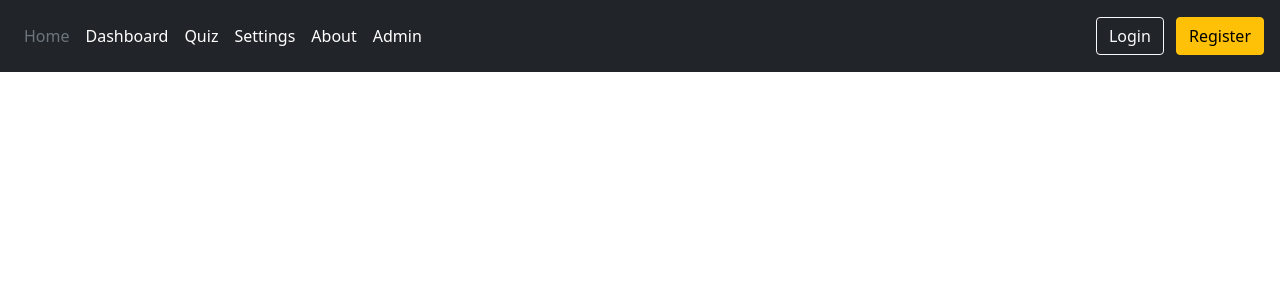
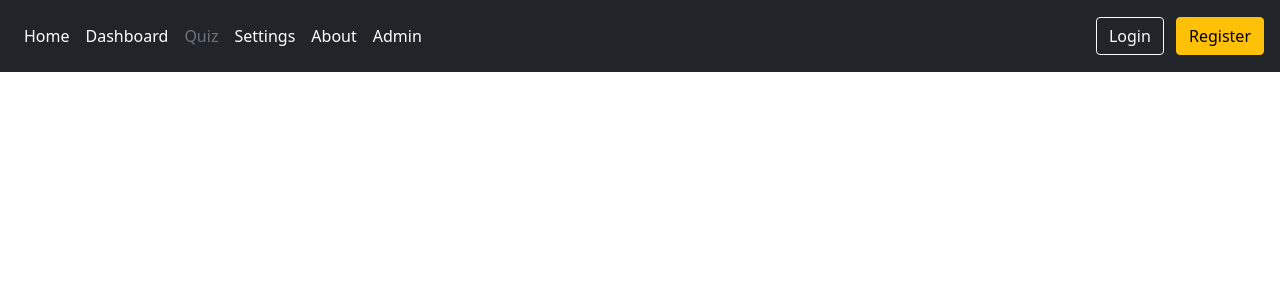
Before and after one commit to mariodragun/MS4-Django-Mario-Dragun, a Django app: template templates/core/quiz.html in a window 1280 px wide. Shown: the top 300 px of the page. Run offline with Django 3.2, Linux system fonts and the light colour scheme; the template is opened without the code that fills it, so the values that code supplies are empty.

Commit message:
styling changes, moving styles outside of html

```diff
--- a/core/views.py
+++ b/core/views.py
@@ -19,11 +19,15 @@ def quiz(request, id):
     # load correct template
     template = loader.get_template("core/quiz.html")
 
+    """Check if quiz has been started (QuizTaken)
+    - if not se
+    """
+
     try:
         # try and find quiz object based on the provided `id`
         quiz_object = Quiz.objects.get(id=id, is_active=True)
         # define context to be sent to template
-        context = {"quiz_object": quiz_object, "questions": quiz_object.questions.all()}
+        context = {"quiz_object": quiz_object, "questions": quiz_object.questions.all(), "started": False}
     except Exception:
         # display exception error
         error_template = loader.get_template("common/errors/http_404.html")
--- /dev/null
+++ b/files/static/css/error.css
@@ -0,0 +1,3 @@
+#error-view {
+    margin-top: 60px;
+}
--- /dev/null
+++ b/files/static/css/index.css
@@ -0,0 +1,3 @@
+#nav-index {
+    color: rgb(108, 117, 125) !important;
+}
--- /dev/null
+++ b/files/static/css/quiz.css
@@ -0,0 +1,17 @@
+#nav-quiz {
+    color: rgb(108, 117, 125) !important;
+}
+
+#quiz-description .card {
+    min-width: 40%;
+    margin-top: 40px;
+    margin-bottom: 40px;
+}
+
+#quiz-description .card .button-wrapper {
+    padding: 10px;
+}
+
+#quiz-description .card .button-wrapper button {
+    float: right;
+}
--- a/templates/common/site_header.html
+++ b/templates/common/site_header.html
@@ -1,11 +1,11 @@
-<header class="p-3 bg-dark text-white">
+<header class="p-3 bg-dark text-white" id="header-nav">
     <div class="d-flex flex-wrap align-items-center justify-content-center justify-content-lg-start">
 
         <ul class="nav col-12 col-lg-auto me-lg-auto mb-2 justify-content-center mb-md-0">
-            <li><a href="#" class="nav-link px-2 text-secondary">Home</a></li>
-            <li><a href="#" class="nav-link px-2 text-white">Dashboard</a></li>
-            <li><a href="#" class="nav-link px-2 text-white">Quiz</a></li>
-            <li><a href="#" class="nav-link px-2 text-white">Settings</a></li>
+            <li><a href="{% url 'quiz:index' %}" class="nav-link px-2 text-white" id="nav-index">Home</a></li>
+            <li><a href="#" class="nav-link px-2 text-white" id="nav-dashboard">Dashboard</a></li>
+            <li><a href="{% url 'quiz:quiz_start' 1 %}" class="nav-link px-2 text-white" id="nav-quiz">Quiz</a></li>
+            <li><a href="#" class="nav-link px-2 text-white" id="nav-settings">Settings</a></li>
             <li><a href="#" class="nav-link px-2 text-white">About</a></li>
             <li><a href="#" class="nav-link px-2 text-white">Admin</a></li>
         </ul>
--- a/templates/core/base.html
+++ b/templates/core/base.html
@@ -8,6 +8,11 @@
 
         {% load static %}
         <link rel="stylesheet" type="text/css" href="{% static 'common/css/error.css' %}">
+
+
+        {% block extra_styles %}
+        <link rel="stylesheet" type="text/css" href="{% static 'common/css/index.css' %}">
+        {% endblock %}
 
         <title>
             {% block title %}Quiz{% endblock %}
--- a/templates/core/quiz.html
+++ b/templates/core/quiz.html
@@ -1,10 +1,16 @@
 {% extends 'core/base.html'%}
+
+{% load static %}
+{% block extra_styles %}
+    <link rel="stylesheet" type="text/css" href="{% static 'common/css/quiz.css' %}">
+{% endblock %}
 
 {% block content %}
     {% if quiz_object %}
 
+        {% if not quiz_object.started %}
             {% include "core/quiz/quiz_description.html" %}
-
+        {% else %}
             <ul class="list-group">
                 {% for question in questions %}
                     <li class="list-group-item">
@@ -25,4 +31,5 @@
                 {% endfor %}
             </ul>
         {% endif %}
+    {% endif %}
 {% endblock %}
```
Also changed, not shown: templates/core/quiz/quiz_description.html (+4 -4 lines). Lines whose indentation alone changed are shown as unchanged.
